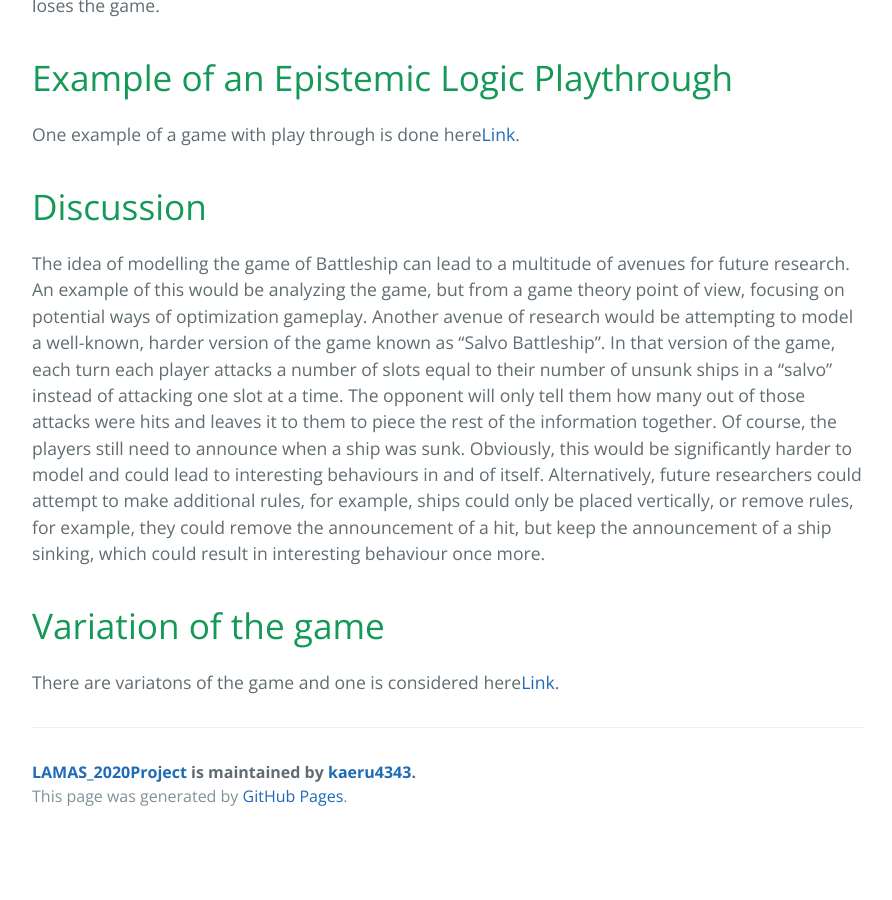
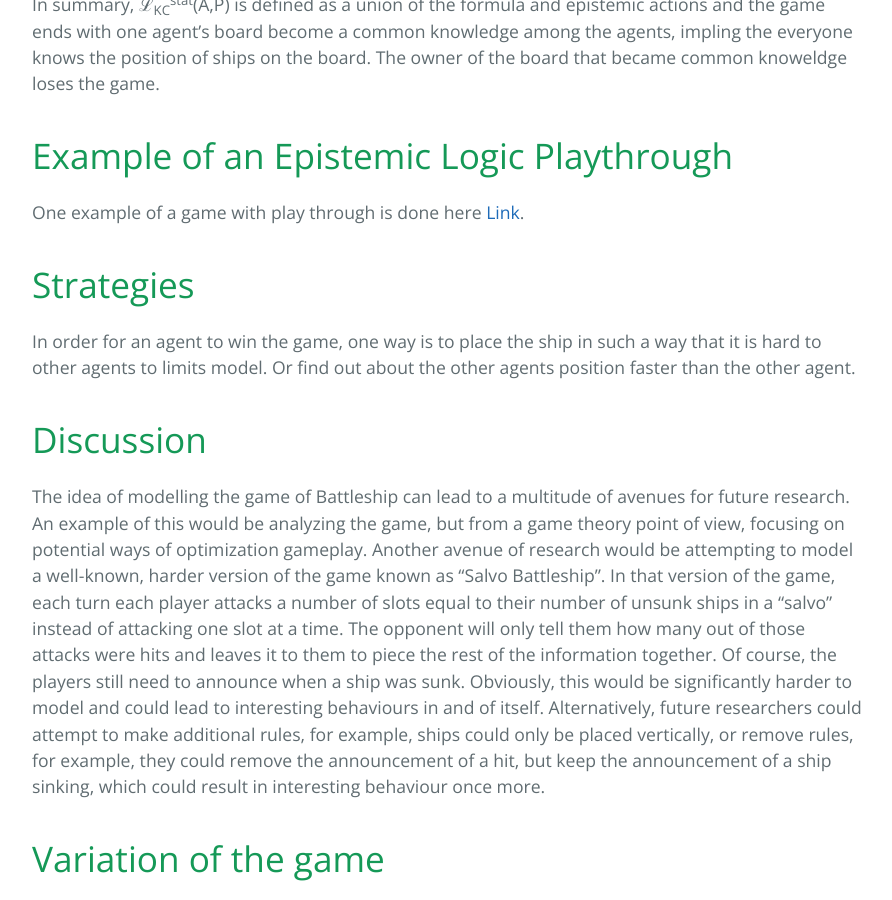
Before and after one commit to kaeru4343/LAMAS_2020Project, a Jekyll site: the page built from index.md, in a window 1280 px wide and 900 px high, scrolled down 1224 px. Shown: the whole window, without its empty margins (192-1084 px from the left). Built offline with Jekyll 4.4.1, drawn with Linux system fonts in a browser that asks for light colours; before the commit the page ends 2064 px from its top, so only the background shows below that; some of the changed text lies outside the part shown.

Commit message:
update pages

```diff
--- a/index.md
+++ b/index.md
@@ -17,15 +16,19 @@ The rules of the game are expalined here [Link](./rulesComponents.html).<br/>
 In summary, there are three ships with diffreren shape and they are placed on 6x6 board without comminucating the posistion bewteen the agents and the task is find out where the ships are on the other agent's board.
 
 # Epistemic Logic Conversion
-Here we shows that epistemic logic can be used to model agents knowledge in the game[Link](./epistemicLogicCon.html)<br/>
+Here we shows that epistemic logic can be used to model agents knowledge in the game [Link](./epistemicLogicCon.html)<br/>
 
 In summary, &#x2112;<sub>KC</sub><sup>stat</sup>(A,P) is defined as a union of the formula and epistemic actions and the game ends with one agent's board become a common knowledge among the agents, impling the everyone knows the position of ships on the board. The owner of the board that became common knoweldge loses the game.
 
 # Example of an Epistemic Logic Playthrough
-One example of a game with play through is done here[Link](./example_play.html).
+One example of a game with play through is done here [Link](./example_play.html).
+
+# Strategies
+In order for an agent to win the game, one way is to place the ship in such a way that it is hard to other agents to limits model. Or find out about the other agents position faster than the other agent.
+
 
 # Discussion
 The idea of modelling the game of Battleship can lead to a multitude of avenues for future research. An example of this would be analyzing the game, but from a game theory point of view, focusing on potential ways of optimization gameplay. Another avenue of research would be attempting to model a well-known, harder version of the game known as "Salvo Battleship". In that version of the game, each turn each player attacks a number of slots equal to their number of unsunk ships in a "salvo" instead of attacking one slot at a time. The opponent will only tell them how many out of those attacks were hits and leaves it to them to piece the rest of the information together. Of course, the players still need to announce when a ship was sunk. Obviously, this would be significantly harder to model and could lead to interesting behaviours in and of itself. Alternatively, future researchers could attempt to make additional rules, for example, ships could only be placed vertically, or remove rules, for example, they could remove the announcement of a hit, but keep the announcement of a ship sinking, which could result in interesting behaviour once more.
 
 # Variation of the game
-There are variatons of the game and one is considered here[Link](./Variant.html).
+There are variatons of the game and one is considered here [Link](./Variant.html).
```
Also changed, not shown: other parts of index.md (+1 -2 lines), Variant.md (+5 -0 lines), epistemicLogicCon.md (+6 -0 lines), example_play.md (+5 -0 lines), strategy.md (added, +12 -0 lines).
